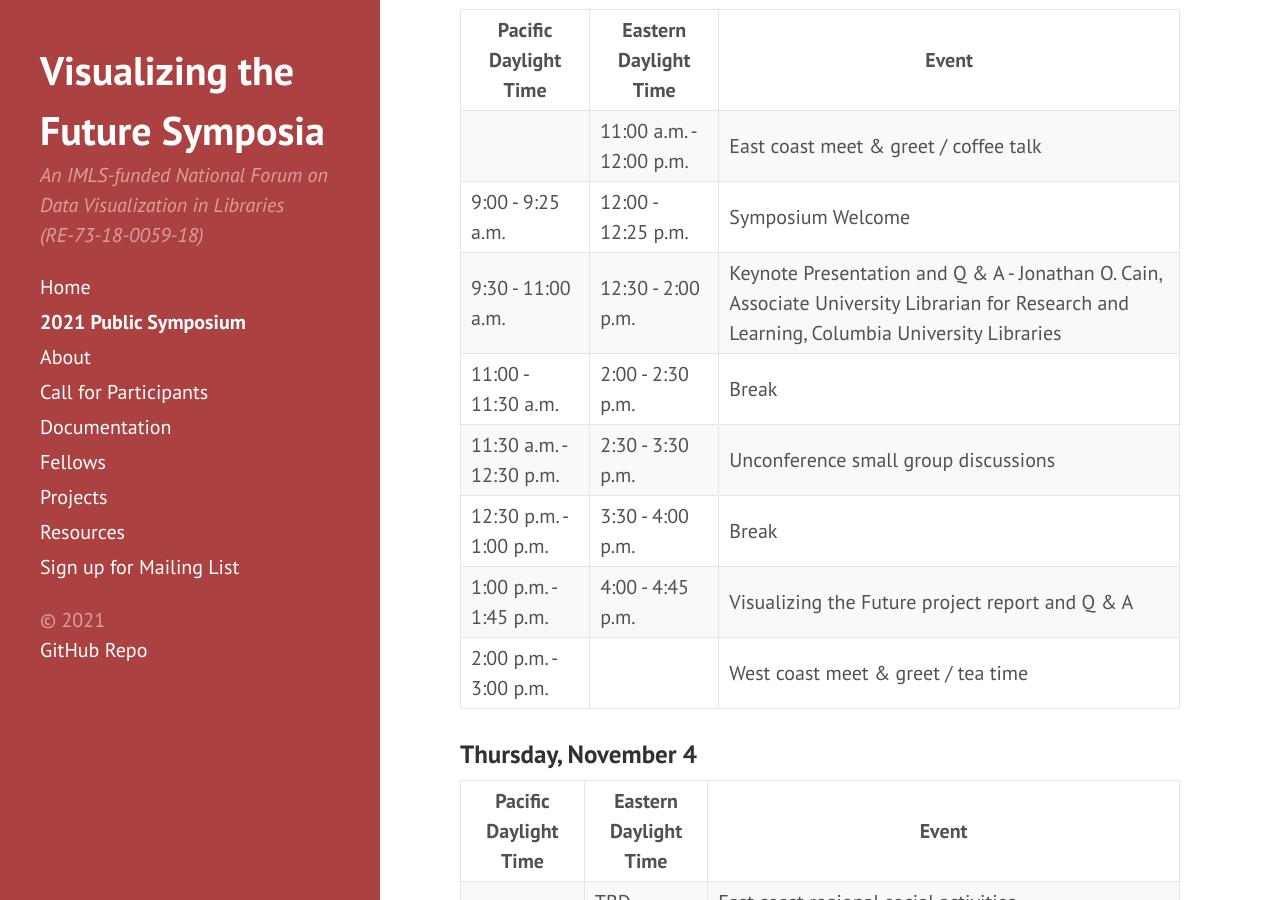
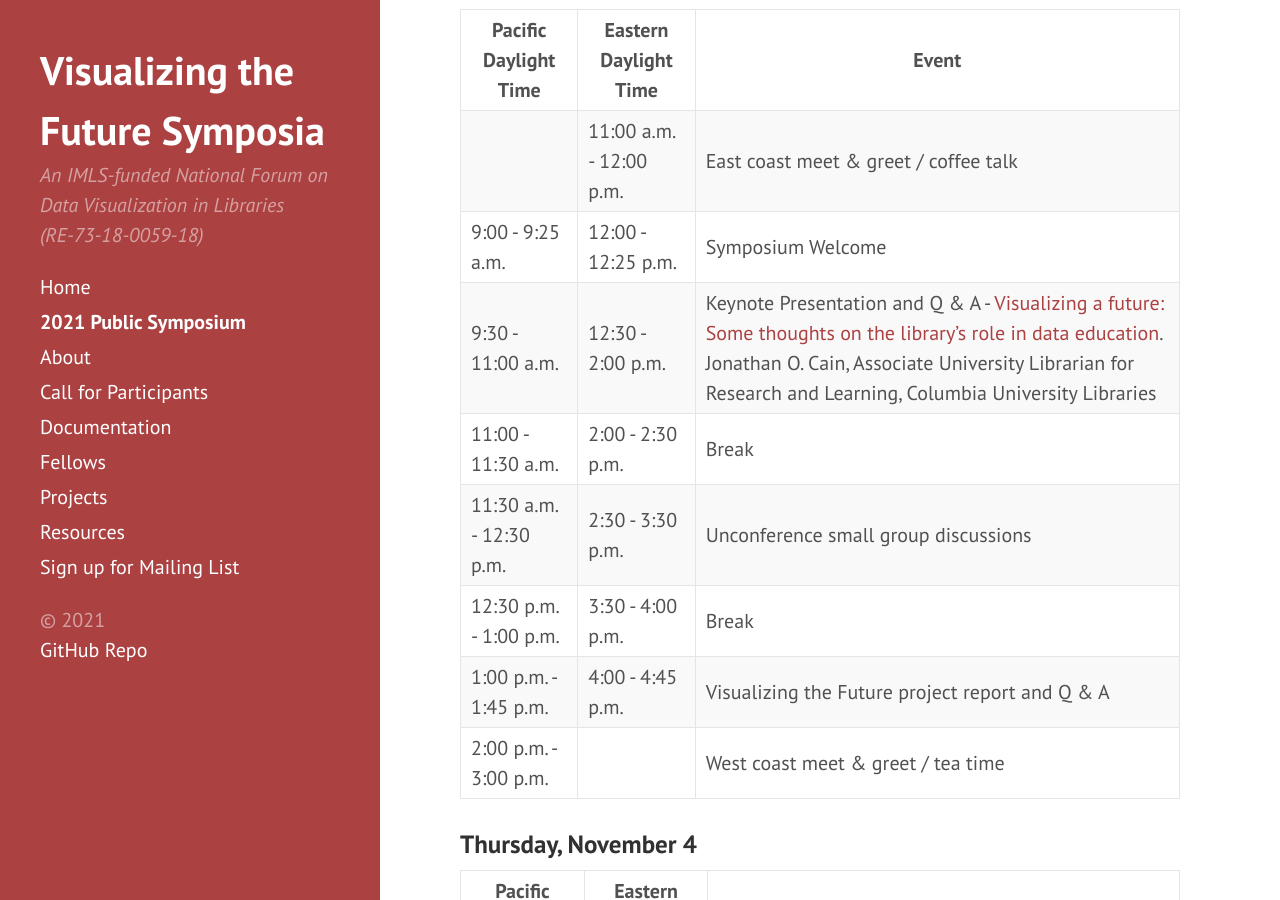
Before and after one commit to visualizingthefuture/visualizingthefuture.github.io, a Jekyll site: the page built from symposium.md, in a window 1280 px wide and 900 px high, scrolled down 650 px. Built offline with Jekyll 4.4.1, drawn with Linux system fonts in a browser that asks for light colours.

Commit message:
Update symposium.md

```diff
--- a/symposium.md
+++ b/symposium.md
@@ -23,7 +23,7 @@ This page will continue to update with new details as they are available.
 | ----- | ----- | ----- |
 |  | 11:00 a.m. - 12:00 p.m. | East coast meet & greet / coffee talk|
 | 9:00 - 9:25 a.m. | 12:00 - 12:25 p.m. | Symposium Welcome |
-| 9:30 - 11:00 a.m. | 12:30 - 2:00 p.m. | Keynote Presentation and Q & A - Jonathan O. Cain, Associate University Librarian for Research and Learning, Columbia University Libraries |
+| 9:30 - 11:00 a.m. | 12:30 - 2:00 p.m. | Keynote Presentation and Q & A - [Visualizing a future: Some thoughts on the library’s role in data education](keynote). Jonathan O. Cain, Associate University Librarian for Research and Learning, Columbia University Libraries |
 | 11:00 - 11:30 a.m. | 2:00 - 2:30 p.m. | Break |
 | 11:30 a.m. - 12:30 p.m. | 2:30 - 3:30 p.m. | Unconference small group discussions |
 | 12:30 p.m. - 1:00 p.m. | 3:30 - 4:00 p.m. | Break |
```
